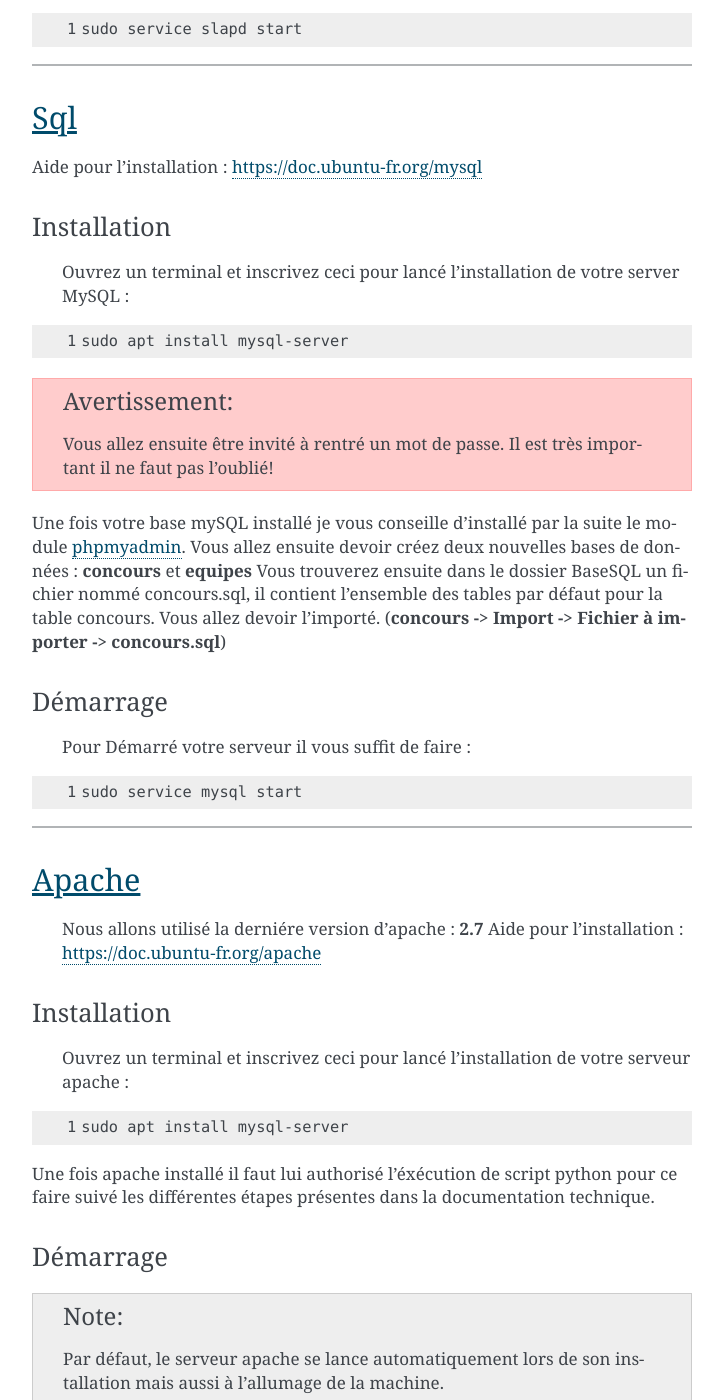
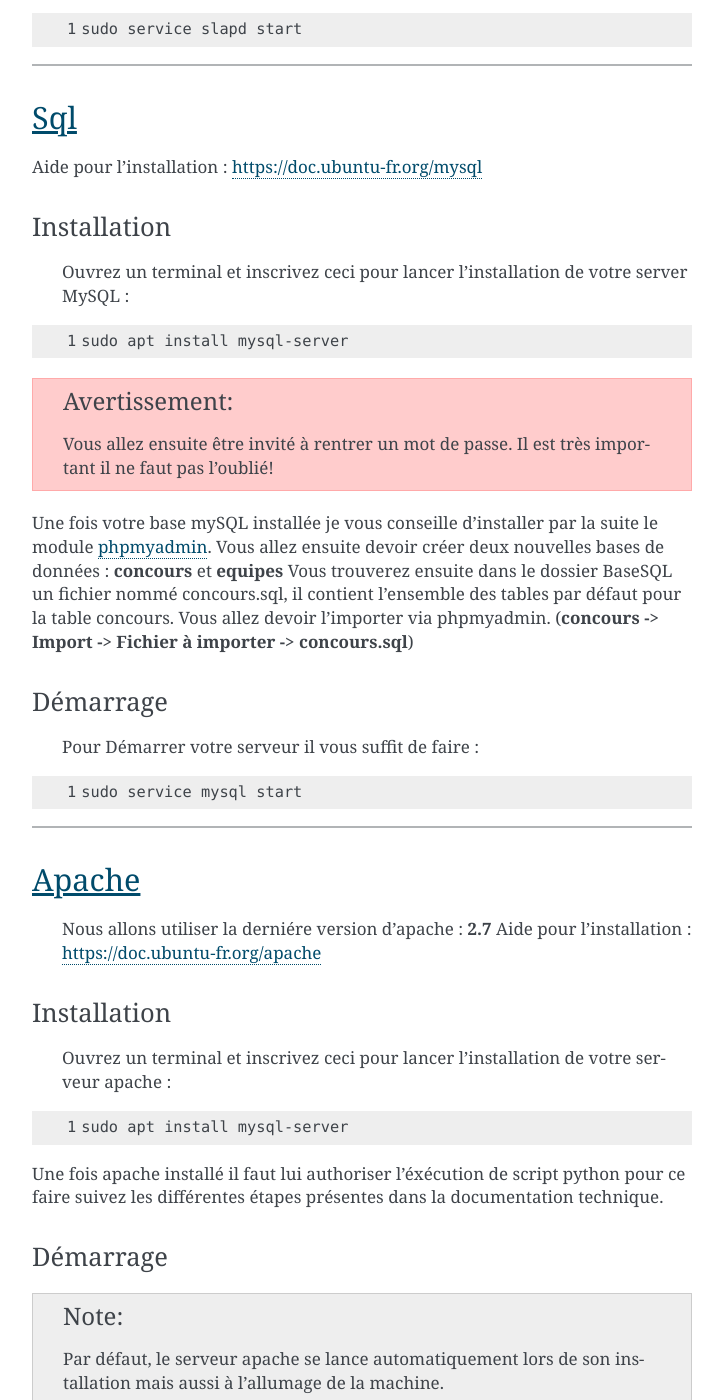
Before and after one commit to soldatroket/ProjetHacking, a Sphinx documentation site: the page built from Documentation/Installation.rst, in a window 1280 px wide and 1400 px high, scrolled down 1425 px. Shown: the whole window, without its empty margins (388-1111 px from the left). Built offline with Sphinx 7.4.7, drawn with Linux system fonts in a browser that asks for light colours; some of the changed text lies outside the part shown.

Commit message:
Update Installation.rst

```diff
--- a/Documentation/Installation.rst
+++ b/Documentation/Installation.rst
@@ -2,7 +2,7 @@
 Préinstallation
 ###############
 
-Vous allez installé et configuré l'ensemble des composants permettant l'hébérgement du projet.
+Vous allez installer et configurer l'ensemble des composants permettant l'hébérgement du projet.
 
 .. contents:: liste des différentes étapes :
    :depth: 2
@@ -20,7 +20,7 @@ Aide pour l'installation : https://doc.ubuntu-fr.org/slapd
 Installation
 ------------
 
-  Ouvrez un terminal est installé le paquet suivant :
+  Ouvrez un terminal est installer le paquet suivant :
 
 .. code-block:: shell
     :linenos:
@@ -30,10 +30,10 @@ Installation
 
 
 .. warning::
-            Lors de l'installation de slapd vous allez ensuite être invité à rentré un mot de passe qui vous servira à configuré votre annuaire. Il est très important il ne faut pas l'oublié!
+            Lors de l'installation de slapd vous allez être invité à rentrer un mot de passe qui vous servira à configurer votre annuaire. Il est très important il ne faut pas l'oublié!
 
 Une fois l'annuaire installé vous allez devoir le remplir, pour ce faire vous devez tout d'abord créer une nouvelle base.
-J'ai mit à disposition le fichier d'une base qui se trouve dans BaseLdap/DB.LDIF. Il vous restera ensuite plus qu'a éxecuté le commande si dessous afin de l'y ajouté.
+J'ai mit à disposition le fichier d'une base qui se trouve dans BaseLdap/DB.LDIF. Il vous restera ensuite plus qu'a éxecuter la commande si dessous afin de l'y ajouter.
 
 .. code-block:: shell
     :linenos:
@@ -80,7 +80,7 @@ Aide pour l'installation : https://doc.ubuntu-fr.org/mysql
 Installation
 ------------
 
-  Ouvrez un terminal et inscrivez ceci pour lancé l'installation de votre server MySQL :
+  Ouvrez un terminal et inscrivez ceci pour lancer l'installation de votre server MySQL :
 
 .. code-block:: shell
     :linenos:
@@ -88,17 +88,17 @@ Installation
     sudo apt install mysql-server
 
 .. warning::
-    Vous allez ensuite être invité à rentré un mot de passe. Il est très important il ne faut pas l'oublié!
+    Vous allez ensuite être invité à rentrer un mot de passe. Il est très important il ne faut pas l'oublié!
 
-Une fois votre base mySQL installé je vous conseille d'installé par la suite le module `phpmyadmin`_.
-Vous allez ensuite devoir créez deux nouvelles bases de données : **concours** et **equipes**
-Vous trouverez ensuite dans le dossier BaseSQL un fichier nommé concours.sql, il contient l'ensemble des tables par défaut pour la table concours. Vous allez devoir l'importé.
+Une fois votre base mySQL installée je vous conseille d'installer par la suite le module `phpmyadmin`_.
+Vous allez ensuite devoir créer deux nouvelles bases de données : **concours** et **equipes**
+Vous trouverez ensuite dans le dossier BaseSQL un fichier nommé concours.sql, il contient l'ensemble des tables par défaut pour la table concours. Vous allez devoir l'importer via phpmyadmin.
 (**concours -> Import -> Fichier à importer -> concours.sql**)
 
 Démarrage
 ---------
 
-    Pour Démarré votre serveur il vous suffit de faire :
+    Pour Démarrer votre serveur il vous suffit de faire :
 
 .. code-block:: shell
     :linenos:
@@ -110,7 +110,7 @@ Démarrage
 Apache
 ======
 
-  Nous allons utilisé la derniére version d'apache : **2.7**
+  Nous allons utiliser la derniére version d'apache : **2.7**
   Aide pour l'installation : https://doc.ubuntu-fr.org/apache
 
 
@@ -118,14 +118,14 @@ Apache
 Installation
 ------------
 
-  Ouvrez un terminal et inscrivez ceci pour lancé l'installation de votre serveur apache :
+  Ouvrez un terminal et inscrivez ceci pour lancer l'installation de votre serveur apache :
 
 .. code-block:: shell
     :linenos:
 
     sudo apt install mysql-server
 
-Une fois apache installé il faut lui authorisé l'éxécution de script python pour ce faire suivé les différentes étapes présentes dans la documentation technique.
+Une fois apache installé il faut lui authoriser l'éxécution de script python pour ce faire suivez les différentes étapes présentes dans la documentation technique.
 
 
 
@@ -134,14 +134,14 @@ Démarrage
 
 .. note:: Par défaut, le serveur apache se lance automatiquement lors de son installation mais aussi à l'allumage de la machine.
 
-Pour démarré le serveur rentré ceci dans un terminal :
+Pour démarrer le serveur rentrez ceci dans un terminal :
 
 .. code-block:: shell
     :linenos:
 
     sudo service apache2 start
 
-.. note:: Si votre serveur à bien démarré vous devriez avoir une page d'acceuil qui s'affiche en tapant *127.0.0.1* dans un navigateur
+.. note:: Si votre serveur à bien démarré vous devriez avoir une page d'acceuil qui s'affiche en tapant *127.0.0.1* ou *localhost* dans un navigateur
 
 ---------------------
 
@@ -155,7 +155,7 @@ phpmyadmin
 
    Aide pour l'installation : https://doc.ubuntu-fr.org/phpmyadmin
 
-   Pour installé ce module vous devez tout d'abord avoir installé la base mySQL. Ensuite vous devez inscrire ceci dans un terminal:
+   Pour installer ce module vous devez tout d'abord avoir installé la base mySQL. Ensuite vous devez inscrire ceci dans un terminal:
 
 .. code-block:: shell
     :linenos:
@@ -164,4 +164,4 @@ phpmyadmin
 
 .. seealso:: Vous aurez besoin içi du mot de passe de votre base mySQL!
 
-Une fois phpmyadmin installé vous devriez pouvoir y allé via *127.0.0.1/phpmyadmin*
+Une fois phpmyadmin installé vous devriez pouvoir y accéder via *127.0.0.1/phpmyadmin* ou *localhost/phpmyadmin*
```
